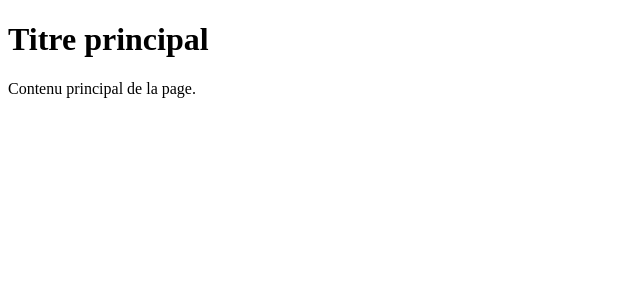
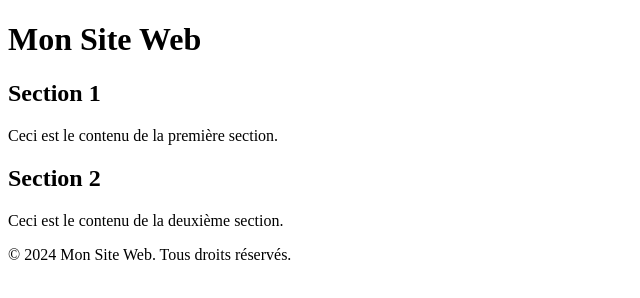
Before and after one commit to WillyCarlot/MyPortfolio, a plain HTML site: page index.html in a window 1280 px wide. Shown: the whole page, without its empty margins (0-640 px from the left). Drawn offline with Linux system fonts and the light colour scheme.

Commit message:
better site

```diff
--- a/index.html
+++ b/index.html
@@ -3,10 +3,34 @@
 <head>
     <meta charset="UTF-8">
     <meta name="viewport" content="width=device-width, initial-scale=1.0">
-    <title>Dev section !!!</title>
+    <title>Mon Site Web</title>
+    <!-- Vous pouvez ajouter des liens vers des fichiers CSS ou d'autres éléments ici -->
 </head>
 <body>
-    <h1>Titre principal</h1>
-    <p>Contenu principal de la page.</p>
+
+    <header>
+        <h1>Mon Site Web</h1>
+        <!-- Vous pouvez ajouter un logo, un menu de navigation, etc., dans l'en-tête -->
+    </header>
+
+    <main>
+        <section>
+            <h2>Section 1</h2>
+            <p>Ceci est le contenu de la première section.</p>
+        </section>
+
+        <section>
+            <h2>Section 2</h2>
+            <p>Ceci est le contenu de la deuxième section.</p>
+        </section>
+
+        <!-- Ajoutez autant de sections que nécessaire -->
+    </main>
+
+    <footer>
+        <p>&copy; 2024 Mon Site Web. Tous droits réservés.</p>
+        <!-- Vous pouvez ajouter des informations de contact, des liens sociaux, etc., dans le pied de page -->
+    </footer>
+
 </body>
 </html>
```
Also changed, not shown: 1 other file.
